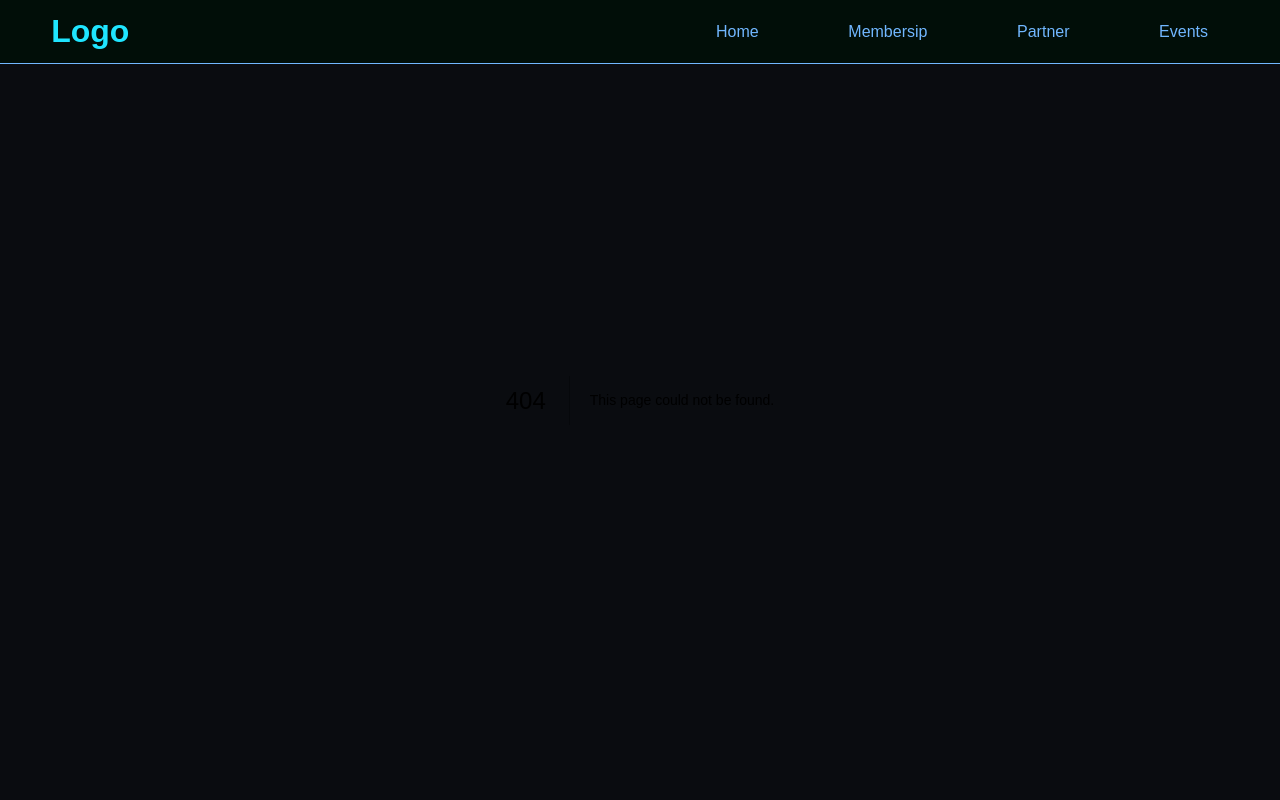
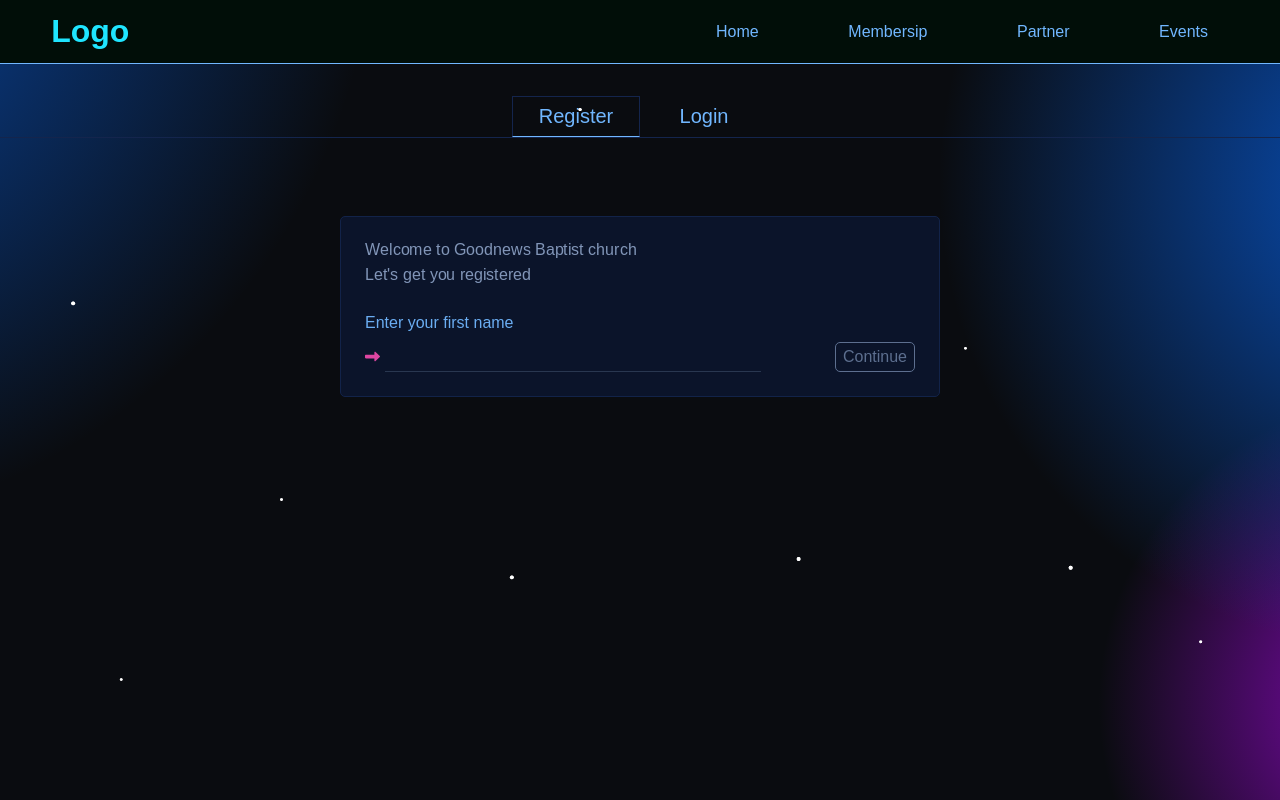
Before and after one commit to Quado2/goodnews, a Next.js app: page /membership in a window 1280 px wide. Before the commit this address had no page. Shown: the top 800 px of the page. Built offline with nearby package versions, Linux system fonts and the light colour scheme; a web font is replaced by a local one.

Commit message:
adjusted the input fields

```diff
--- a/components/Input/Input.style.js
+++ b/components/Input/Input.style.js
@@ -31,6 +31,7 @@ export const InputWrapper = styled.div`
       display: flex;
       align-items: center;
       justify-content: flex-start;
+      width: 100%;
 
 
 
@@ -57,8 +58,10 @@ export const InputWrapper = styled.div`
         color: white;
         outline: transparent;
         font-size: 16px;
-        font-weight: 100;
+        font-weight: 300;
         padding: 5px;
+        border-bottom: 1px solid #899ec244;
+        width: 80%;
       }
 
       select {
--- a/components/RollText/RollText.module.scss
+++ b/components/RollText/RollText.module.scss
@@ -4,9 +4,9 @@
     margin-bottom: 7px;
 
     h2{
-        color: #627597;
+        color: #899ec2;
         font-size: 16px;
-        font-weight: 100;
+        font-weight: 300;
         opacity: 0;
         margin: 0;
     }
--- a/components/layout/data.ts
+++ b/components/layout/data.ts
@@ -1,6 +1,6 @@
 export const navItems = [
   {title: "Home", link: '/'},
-  {title: "Membersip", link: '/register'},
+  {title: "Membersip", link: '/membership'},
   {title: "Partner", link: '/partner'},
   {title: "Events", link: '/events'},
 
```
Also changed, not shown: pages/membership/index.js (renamed from pages/register/index.js).
